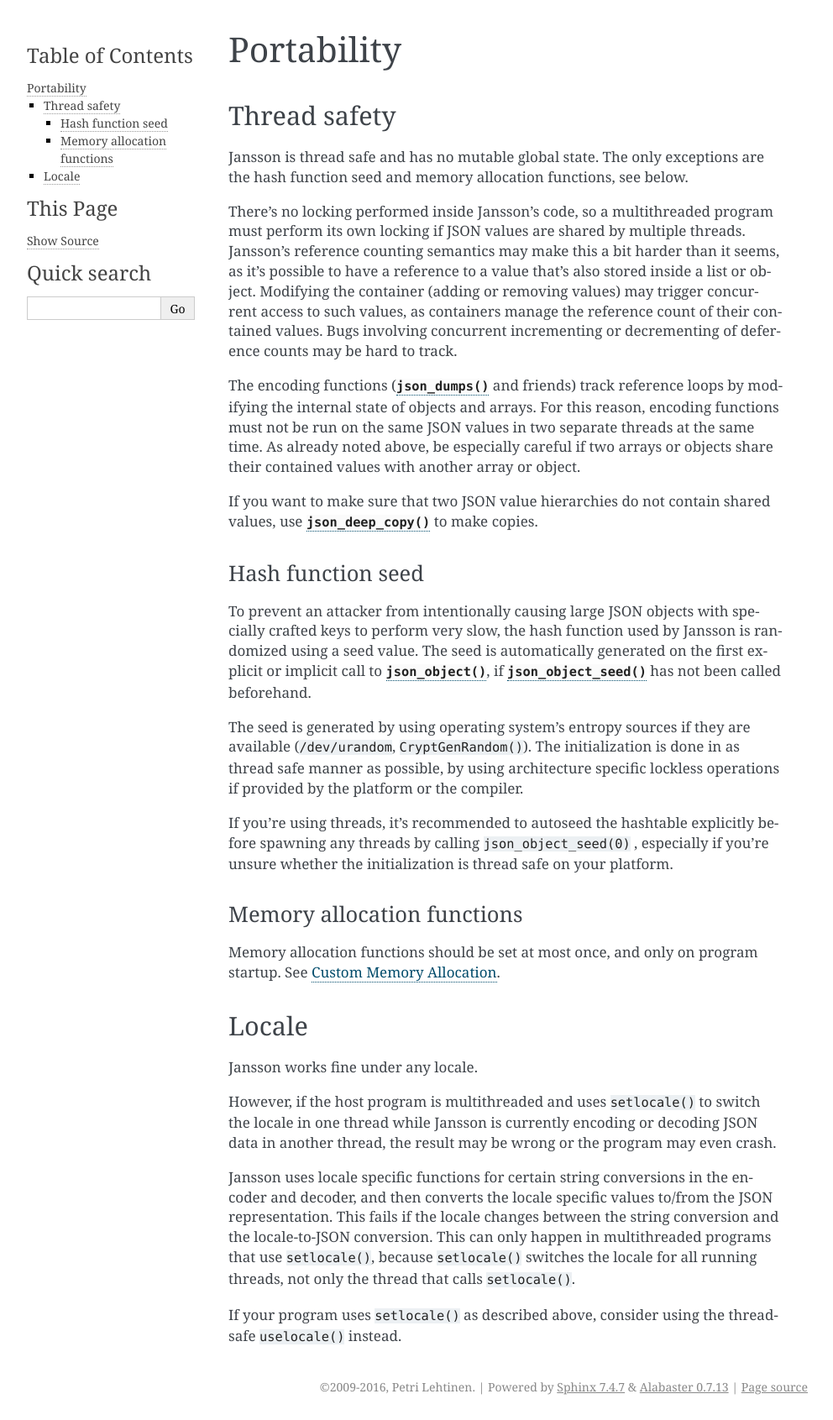
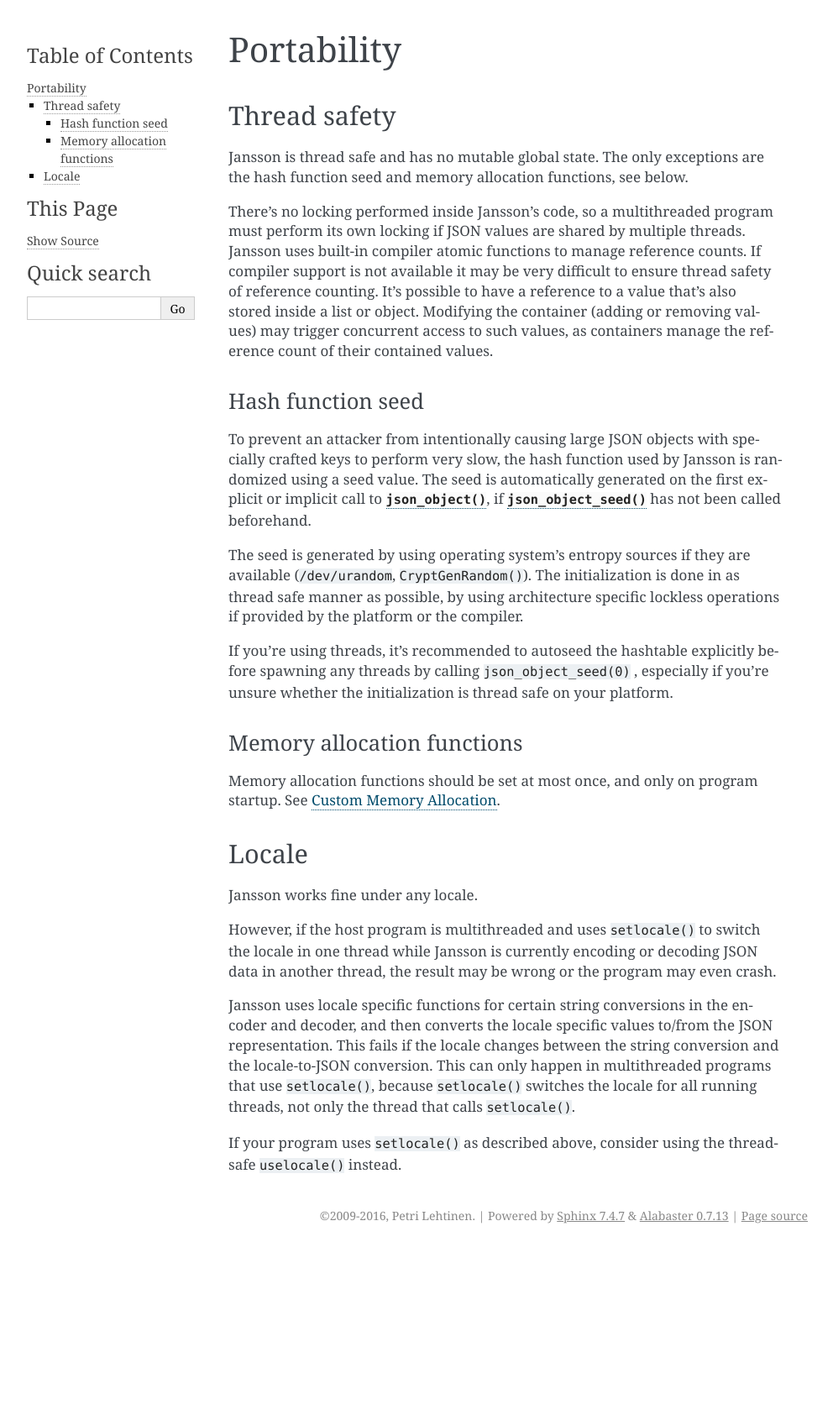
Before and after one commit to akheron/jansson, a Sphinx documentation site: the page built from doc/portability.rst, in a window 1280 px wide. Shown: the whole page at 84% size, without its empty margins (148-1140 px from the left). Built offline with Sphinx 7.4.7, drawn with Linux system fonts in a browser that asks for light colours; after the commit the page ends 1487 px from its top, so only the background shows below that.

Commit message:
Docs: Update information on thread safety.
Fixes #387

```diff
--- a/doc/apiref.rst
+++ b/doc/apiref.rst
@@ -57,6 +57,11 @@
       #if JANSSON_VERSION_HEX >= 0x010300
       /* Code specific to version 1.3 and above */
       #endif
+
+``JANSSON_THREAD_SAFE``
+  If this value is defined all read-only operations and reference counting in
+  Jansson are thread safe.  This value is not defined for versions older than
+  ``2.11`` or when the compiler does not provide built-in atomic functions.
 
 
 Value Representation
--- a/doc/portability.rst
+++ b/doc/portability.rst
@@ -13,23 +13,13 @@
 
 There's no locking performed inside Jansson's code, so a multithreaded
 program must perform its own locking if JSON values are shared by
-multiple threads. Jansson's reference counting semantics may make this
-a bit harder than it seems, as it's possible to have a reference to a
-value that's also stored inside a list or object. Modifying the
-container (adding or removing values) may trigger concurrent access to
-such values, as containers manage the reference count of their
-contained values. Bugs involving concurrent incrementing or
-decrementing of deference counts may be hard to track.
-
-The encoding functions (:func:`json_dumps()` and friends) track
-reference loops by modifying the internal state of objects and arrays.
-For this reason, encoding functions must not be run on the same JSON
-values in two separate threads at the same time. As already noted
-above, be especially careful if two arrays or objects share their
-contained values with another array or object.
-
-If you want to make sure that two JSON value hierarchies do not
-contain shared values, use :func:`json_deep_copy()` to make copies.
+multiple threads. Jansson uses built-in compiler atomic functions to
+manage reference counts. If compiler support is not available it may
+be very difficult to ensure thread safety of reference counting.
+It's possible to have a reference to a value that's also stored inside
+a list or object. Modifying the container (adding or removing values)
+may trigger concurrent access to such values, as containers manage the
+reference count of their contained values.
 
 
 Hash function seed
```
